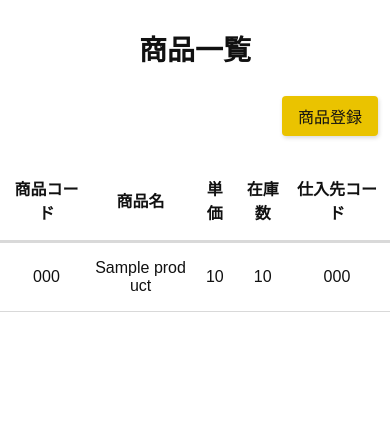
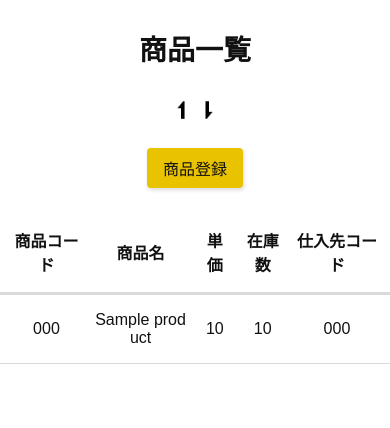
Before and after one commit to kazukitidesu4649/php-db-app, a PHP site: page /read.php in a window 390 px wide. Shown: the part 56-484 px from the top of the page. Run offline with PHP 8.4, Linux system fonts and the light colour scheme; tables that the repository leaves empty or names only in its code hold one stand-in row (values such as "Sample post").

Commit message:
read.phpに昇順・降順ボタンを追加

```diff
--- a/css/style.css
+++ b/css/style.css
@@ -101,6 +101,27 @@ footer {
   margin-bottom: 1.5rem;
 }
 
+.products-ui div {
+  display: flex;
+  align-items: flex-end;
+}
+
+@media (max-width: 959px) {
+  .products-ui {
+    flex-direction: column;
+    align-items: center;
+  }
+
+  .products-ui div {
+    margin-bottom: 1.5rem;
+  }
+}
+
+.sort-img {
+  height: 1.75rem;
+  vertical-align: top;
+}
+
 .products-table {
   width: 100%;
   margin: 0 auto;
--- /dev/null
+++ b/images/クレジット.txt
@@ -0,0 +1,2 @@
+【クレジット】
+interactivemania（http://www.defaulticon.com/）
--- a/read.php
+++ b/read.php
@@ -6,8 +6,19 @@
   try {
     $pdo = new PDO($dsn, $user, $password);
 
-    // productsテーブルから全てのカラムのデータを取得する為のSQL分を変数$sqlに代入する
-    $sql_select = 'SELECT * FROM products';
+    //orderパラメータの値が存在すれば（並べ替えボタンを押したとき）、変数$orderに代入する
+    if (isset($_GET['order'])) {
+      $order = $_GET['order'];
+    } else {
+      $order = 'NULL';
+    }
+
+    // orderパラメータの値によってSQL文を変更する
+    if ($order == 'desc') {
+      $sql_select = 'SELECT * FROM products ORDER BY update_at DESC';
+    } else {
+      $sql_select = 'SELECT * FROM products ORDER BY update_at ASC';
+    }
 
     // SQL文を実行する
     $stmt_select = $pdo->query($sql_select);
@@ -46,6 +57,12 @@
                 <div class="products-ui">
                     <div>
                         <!-- 並び替えボタン　検索ボックス -->
+                         <a href="read.php?order=desc">
+                            <img src="images/desc.png" alt="降順に並び替え" class="sort-img">
+                         </a>
+                         <a href="read.php?order=asc">
+                            <img src="images/asc.png" alt="昇順に並び替え" class="sort-img">
+                         </a>
                     </div>
                     <a href="#" class="btn">商品登録</a>
                 </div>
```
Also changed, not shown: images/asc.png (added), images/delete.png (added), images/desc.png (added), images/edit.png (added).
